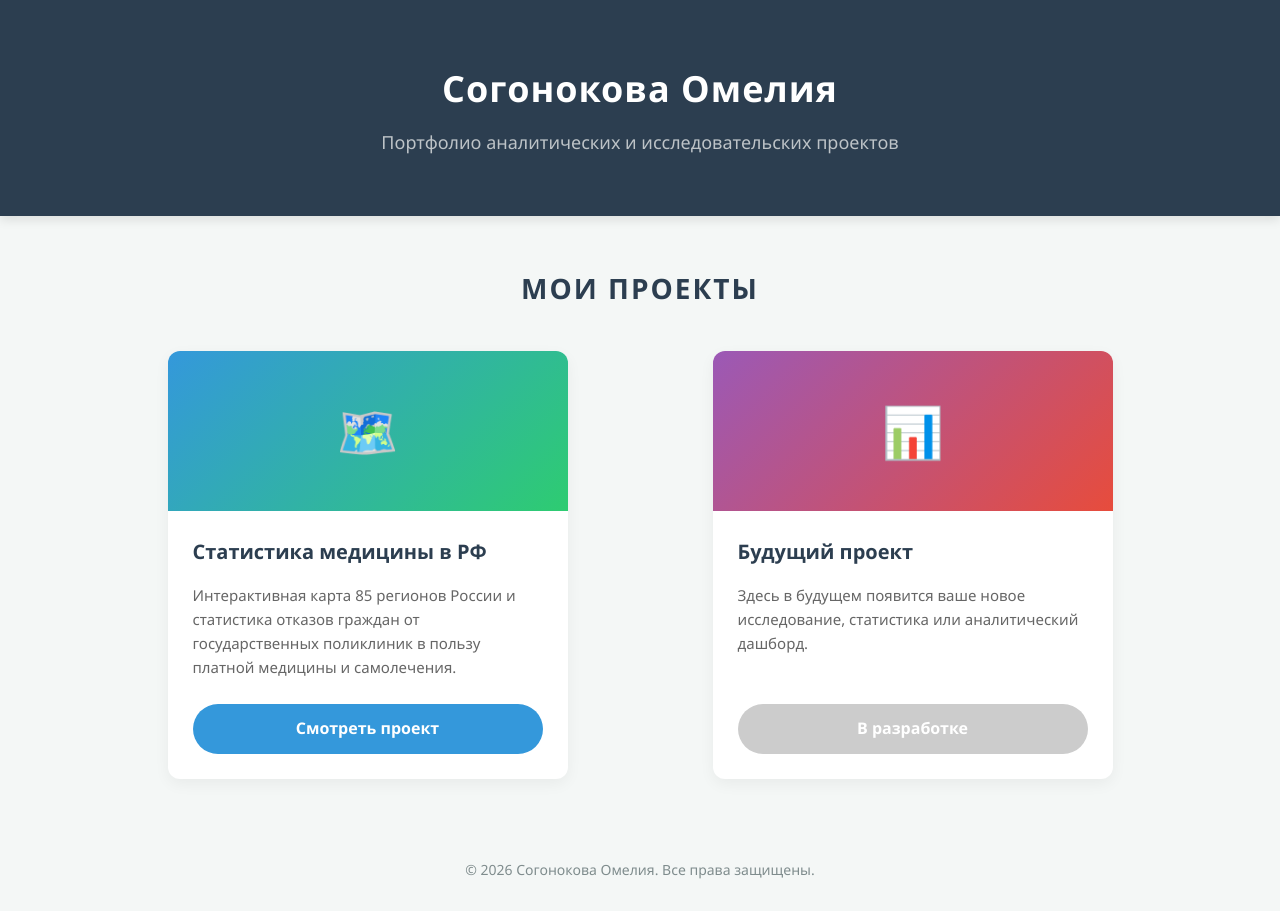
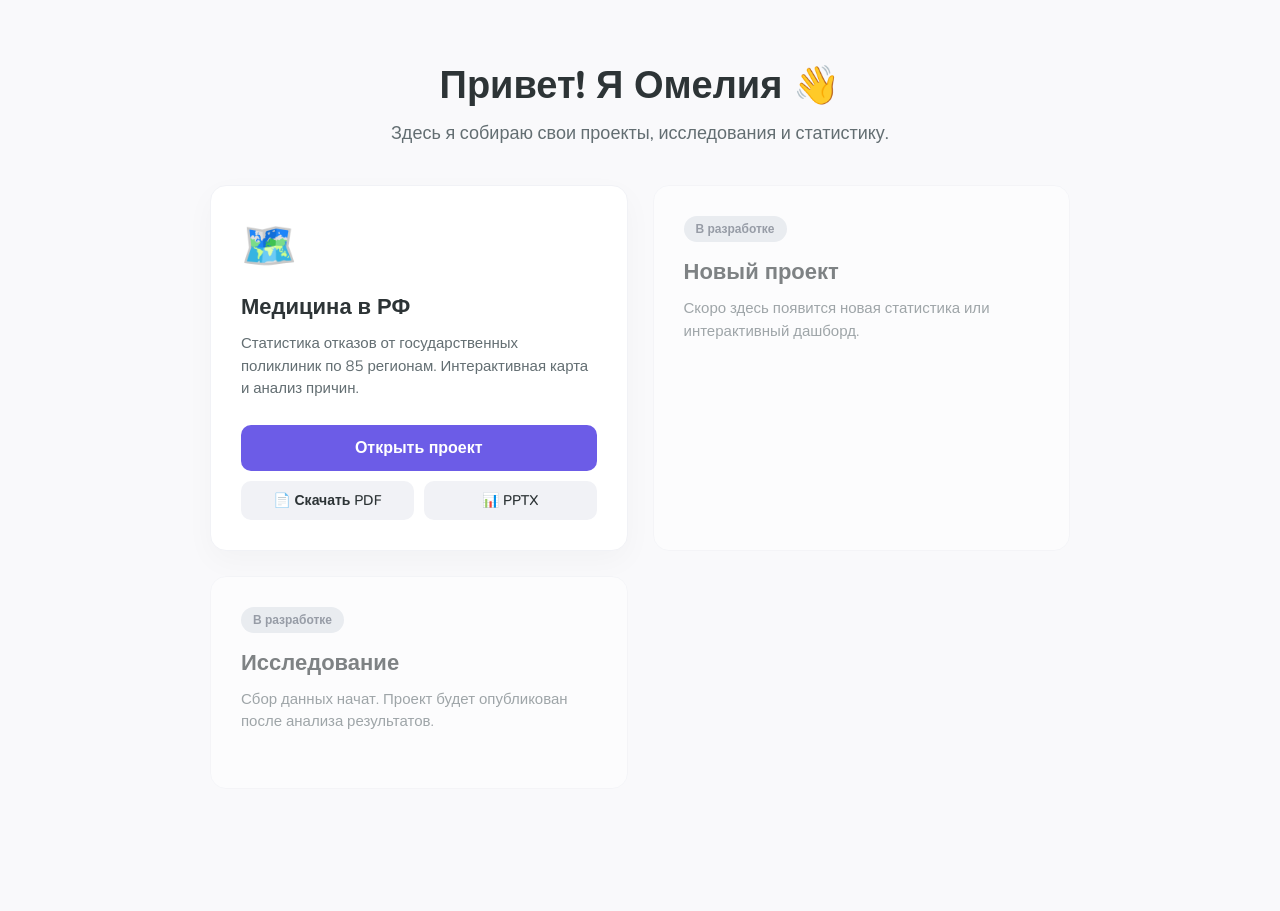
Before and after one commit to omelkss/portfolio, a plain HTML site: page index.html in a window 1280 px wide. After the commit the page ends 849 px from the top, so only its background shows below. Drawn offline with nearby package versions, Linux system fonts and the light colour scheme.

Commit message:
Update index.html

```diff
--- a/index.html
+++ b/index.html
@@ -3,185 +3,196 @@
 <head>
     <meta charset="UTF-8">
     <meta name="viewport" content="width=device-width, initial-scale=1.0">
-    <title>Проекты | Согонокова Омелия</title>
+    <title>Портфолио | Омелия Согонокова</title>
+    <link href="https://fonts.googleapis.com/css2?family=Nunito:wght@400;600;700;800&display=swap" rel="stylesheet">
     <style>
         :root {
-            --primary: #2c3e50;
-            --accent: #3498db;
-            --bg: #f4f7f6;
+            --bg: #f9f9fb;
             --card-bg: #ffffff;
-            --text: #333333;
+            --text-main: #2d3436;
+            --text-light: #636e72;
+            --accent: #6c5ce7;       /* Мягкий фиолетовый */
+            --accent-hover: #5f27cd;
+            --btn-doc: #00b894;      /* Цвет для кнопок скачивания */
+            --btn-doc-hover: #00cec9;
         }
+
         * {
             margin: 0;
             padding: 0;
             box-sizing: border-box;
-            font-family: 'Segoe UI', Tahoma, Geneva, Verdana, sans-serif;
+            font-family: 'Nunito', sans-serif;
         }
+
         body {
             background-color: var(--bg);
-            color: var(--text);
-            line-height: 1.6;
+            color: var(--text-main);
         }
-        /* Шапка сайта */
+
+        /* Шапка */
         header {
-            background-color: var(--primary);
-            color: #fff;
-            padding: 60px 20px;
+            max-width: 900px;
+            margin: 60px auto 40px auto;
+            padding: 0 20px;
             text-align: center;
-            box-shadow: 0 4px 10px rgba(0,0,0,0.1);
         }
         header h1 {
-            font-size: 36px;
+            font-size: 38px;
+            font-weight: 800;
+            color: var(--text-main);
             margin-bottom: 10px;
-            letter-spacing: 1px;
         }
         header p {
             font-size: 18px;
-            color: #bdc3c7;
-            font-weight: 300;
-        }
-
-        /* Основной контейнер */
-        .container {
-            max-width: 1100px;
-            margin: 50px auto;
-            padding: 0 20px;
-        }
-        .section-title {
-            text-align: center;
-            font-size: 28px;
-            color: var(--primary);
-            margin-bottom: 40px;
-            text-transform: uppercase;
-            letter-spacing: 2px;
+            color: var(--text-light);
         }
 
         /* Сетка проектов */
-        .projects-grid {
+        .projects-container {
+            max-width: 900px;
+            margin: 0 auto 60px auto;
+            padding: 0 20px;
             display: grid;
             grid-template-columns: repeat(auto-fit, minmax(300px, 1fr));
-            gap: 30px;
-            justify-content: center;
+            gap: 25px;
         }
 
-        /* Карточка проекта */
-        .project-card {
+        /* Карточка */
+        .card {
             background-color: var(--card-bg);
-            border-radius: 12px;
-            overflow: hidden;
-            box-shadow: 0 5px 15px rgba(0,0,0,0.05);
-            transition: transform 0.3s ease, box-shadow 0.3s ease;
+            border-radius: 16px;
+            padding: 30px;
+            box-shadow: 0 10px 30px rgba(0,0,0,0.03);
+            transition: transform 0.2s ease, box-shadow 0.2s ease;
             display: flex;
             flex-direction: column;
-            max-width: 400px;
-            margin: 0 auto;
+            border: 1px solid #f1f2f6;
         }
-        .project-card:hover {
-            transform: translateY(-10px);
-            box-shadow: 0 15px 30px rgba(0,0,0,0.1);
+        .card:hover {
+            transform: translateY(-5px);
+            box-shadow: 0 15px 35px rgba(0,0,0,0.06);
         }
 
-        /* Верхняя картинка-заглушка для карточки */
-        .card-image {
-            background: linear-gradient(135deg, #3498db, #2ecc71);
-            height: 160px;
-            display: flex;
-            align-items: center;
-            justify-content: center;
-            color: white;
-            font-size: 50px;
+        .card-emoji {
+            font-size: 45px;
+            margin-bottom: 15px;
+        }
+        .card h3 {
+            font-size: 22px;
+            margin-bottom: 10px;
+            color: var(--text-main);
+        }
+        .card p {
+            font-size: 15px;
+            color: var(--text-light);
+            margin-bottom: 25px;
+            flex-grow: 1;
+            line-height: 1.5;
         }
 
-        /* Текст карточки */
-        .card-content {
-            padding: 25px;
-            flex-grow: 1;
+        /* Кнопки действий (Открыть / Скачать) */
+        .actions {
             display: flex;
             flex-direction: column;
-        }
-        .card-title {
-            font-size: 20px;
-            color: var(--primary);
-            margin-bottom: 15px;
-            font-weight: 600;
-        }
-        .card-description {
-            font-size: 15px;
-            color: #666;
-            margin-bottom: 25px;
-            flex-grow: 1;
+            gap: 10px;
         }
 
-        /* Кнопка */
         .btn {
-            display: inline-block;
+            display: block;
+            text-align: center;
             background-color: var(--accent);
-            color: #fff;
+            color: white;
             text-decoration: none;
-            padding: 12px 20px;
-            border-radius: 25px;
-            font-weight: bold;
+            padding: 12px;
+            border-radius: 10px;
+            font-weight: 700;
+            transition: 0.2s;
+        }
+        .btn:hover { background-color: var(--accent-hover); }
+
+        .download-group {
+            display: flex;
+            gap: 10px;
+        }
+        .btn-download {
+            flex: 1;
             text-align: center;
-            transition: background-color 0.3s;
+            background-color: #f1f2f6;
+            color: var(--text-main);
+            text-decoration: none;
+            padding: 10px;
+            border-radius: 10px;
+            font-weight: 600;
+            font-size: 14px;
+            transition: 0.2s;
         }
-        .btn:hover {
-            background-color: #2980b9;
+        .btn-download:hover {
+            background-color: var(--btn-doc);
+            color: white;
         }
 
-        /* Подвал */
-        footer {
-            text-align: center;
-            padding: 30px 20px;
-            color: #7f8c8d;
-            font-size: 14px;
-            margin-top: 50px;
+        /* Карточки в разработке */
+        .card.disabled {
+            opacity: 0.6;
+            box-shadow: none;
         }
+        .card.disabled:hover {
+            transform: none;
+        }
+        .badge-dev {
+            display: inline-block;
+            background-color: #dfe4ea;
+            color: #57606f;
+            padding: 5px 12px;
+            border-radius: 20px;
+            font-size: 12px;
+            font-weight: 700;
+            margin-bottom: 15px;
+            width: max-content;
+        }
+
     </style>
 </head>
 <body>
 
     <header>
-        <h1>Согонокова Омелия</h1>
-        <p>Портфолио аналитических и исследовательских проектов</p>
+        <h1>Привет! Я Омелия 👋</h1>
+        <p>Здесь я собираю свои проекты, исследования и статистику.</p>
     </header>
 
-    <div class="container">
-        <h2 class="section-title">Мои проекты</h2>
+    <div class="projects-container">
 
-        <div class="projects-grid">
+        <!-- ПРОЕКТ 1: НАША КАРТА -->
+        <div class="card">
+            <div class="card-emoji">🗺️</div>
+            <h3>Медицина в РФ</h3>
+            <p>Статистика отказов от государственных поликлиник по 85 регионам. Интерактивная карта и анализ причин.</p>
 
-            <!-- Проект 1: Наша Карта -->
-            <div class="project-card">
-                <div class="card-image">🗺️</div>
-                <div class="card-content">
-                    <div class="card-title">Статистика медицины в РФ</div>
-                    <div class="card-description">
-                        Интерактивная карта 85 регионов России и статистика отказов граждан от государственных поликлиник в пользу платной медицины и самолечения.
-                    </div>
-                    <!-- ВОТ ЭТА ССЫЛКА ВЕДЕТ НА ТВОЮ КАРТУ -->
-                    <a href="map.html" class="btn">Смотреть проект</a>
+            <div class="actions">
+                <a href="map.html" class="btn">Открыть проект</a>
+                <div class="download-group">
+                    <!-- Ссылки на файлы (нужно будет загрузить их на GitHub) -->
+                    <a href="project.pdf" download class="btn-download">📄 Скачать PDF</a>
+                    <a href="project.pptx" download class="btn-download">📊 PPTX</a>
                 </div>
             </div>
+        </div>
 
-            <!-- Проект 2: Заглушка (для красоты, пока пустая) -->
-            <div class="project-card">
-                <div class="card-image" style="background: linear-gradient(135deg, #9b59b6, #e74c3c);">📊</div>
-                <div class="card-content">
-                    <div class="card-title">Будущий проект</div>
-                    <div class="card-description">
-                        Здесь в будущем появится ваше новое исследование, статистика или аналитический дашборд.
-                    </div>
-                    <a href="#" class="btn" style="background-color: #ccc; cursor: not-allowed;">В разработке</a>
-                </div>
-            </div>
+        <!-- ПРОЕКТ 2 (Пустой) -->
+        <div class="card disabled">
+            <div class="badge-dev">В разработке</div>
+            <h3>Новый проект</h3>
+            <p>Скоро здесь появится новая статистика или интерактивный дашборд.</p>
+        </div>
 
+        <!-- ПРОЕКТ 3 (Пустой) -->
+        <div class="card disabled">
+            <div class="badge-dev">В разработке</div>
+            <h3>Исследование</h3>
+            <p>Сбор данных начат. Проект будет опубликован после анализа результатов.</p>
         </div>
+
     </div>
-
-    <footer>
-        &copy; 2026 Согонокова Омелия. Все права защищены.
-    </footer>
 
 </body>
 </html>
```
